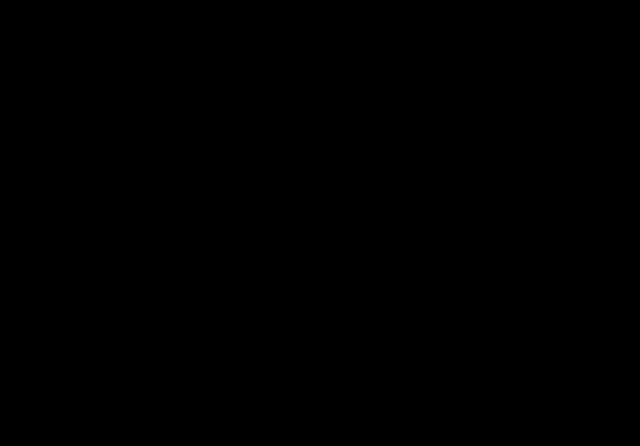
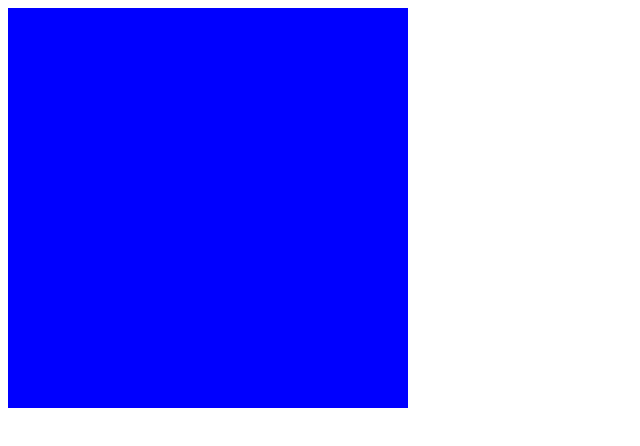
Before and after one commit to ChrisJo93/css-basics-and-animations, a plain HTML site: page index.html in a window 1280 px wide. Shown: the whole page, without its empty margins (0-640 px from the left). Drawn offline with Linux system fonts and the light colour scheme.

Commit message:
the cube animations between blue to red. That's huge

```diff
--- a/index.html
+++ b/index.html
@@ -7,5 +7,9 @@
     <link rel="stylesheet" href="style.css" />
     <script src="script.js"></script>
   </head>
-  <body></body>
+  <body>
+
+      <div class="play-container"></div>
+    </div>
+  </body>
 </html>
--- a/style.css
+++ b/style.css
@@ -1,3 +1,14 @@
-body {
-  background-color: black;
+@keyframes move {
+  to {
+    background-color: red;
+  }
 }
+
+.play-container {
+  background-color: blue;
+  height: 400px;
+  width: 400px;
+  animation-name: move;
+  animation-duration: 5s;
+  animation-iteration-count: infinite;
+}
```
